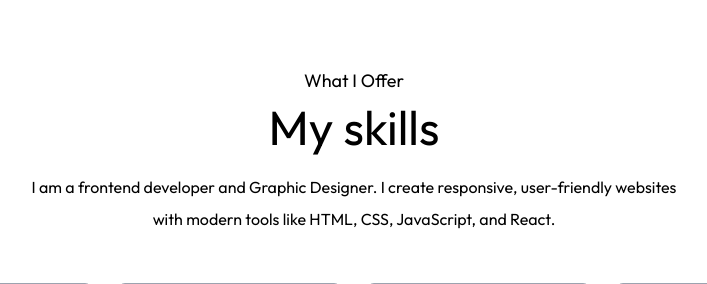
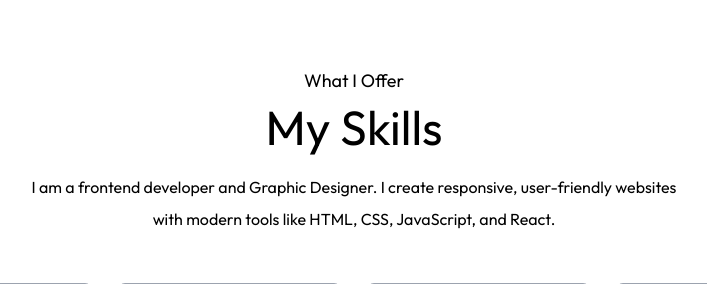
Before and after one commit to Ayeshashabbir01/Portfolio, a Django app: page / in a window 1280 px wide. Shown: the part 1614-1898 px from the top of the page, without its empty margins (286-993 px from the left). Run offline with Django 5.2, Linux system fonts and the light colour scheme; some libraries are stand-ins or nearby versions; some web fonts are replaced.

Commit message:
portfolio

```diff
--- a/templates/index.html
+++ b/templates/index.html
@@ -181,7 +181,7 @@
 
     <div id="skills" class="w-full px-[12%] py-10 scroll-mt-20">
         <h4 class="text-center mb-2 text-lg font-Ovo">What I Offer</h4>
-        <h2 class="text-center text-5xl font-Ovo">My skills</h2>
+        <h2 class="text-center text-5xl font-Ovo">My Skills</h2>
         <p class="text-center max-w-2xl mx-auto mt-5 mb-12 font-Ovo">
             I am a frontend developer and Graphic Designer. I create responsive, user-friendly websites with modern tools
             like HTML, CSS, JavaScript, and React.
```
